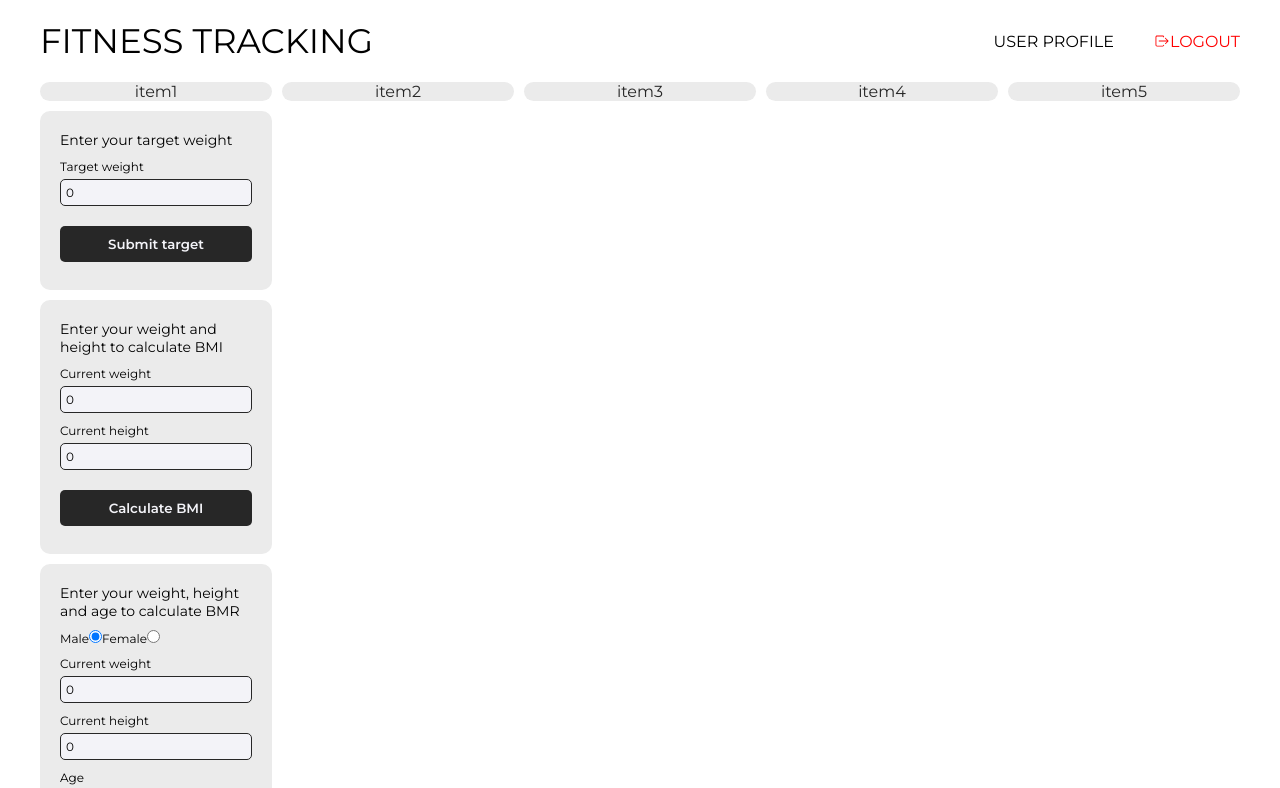
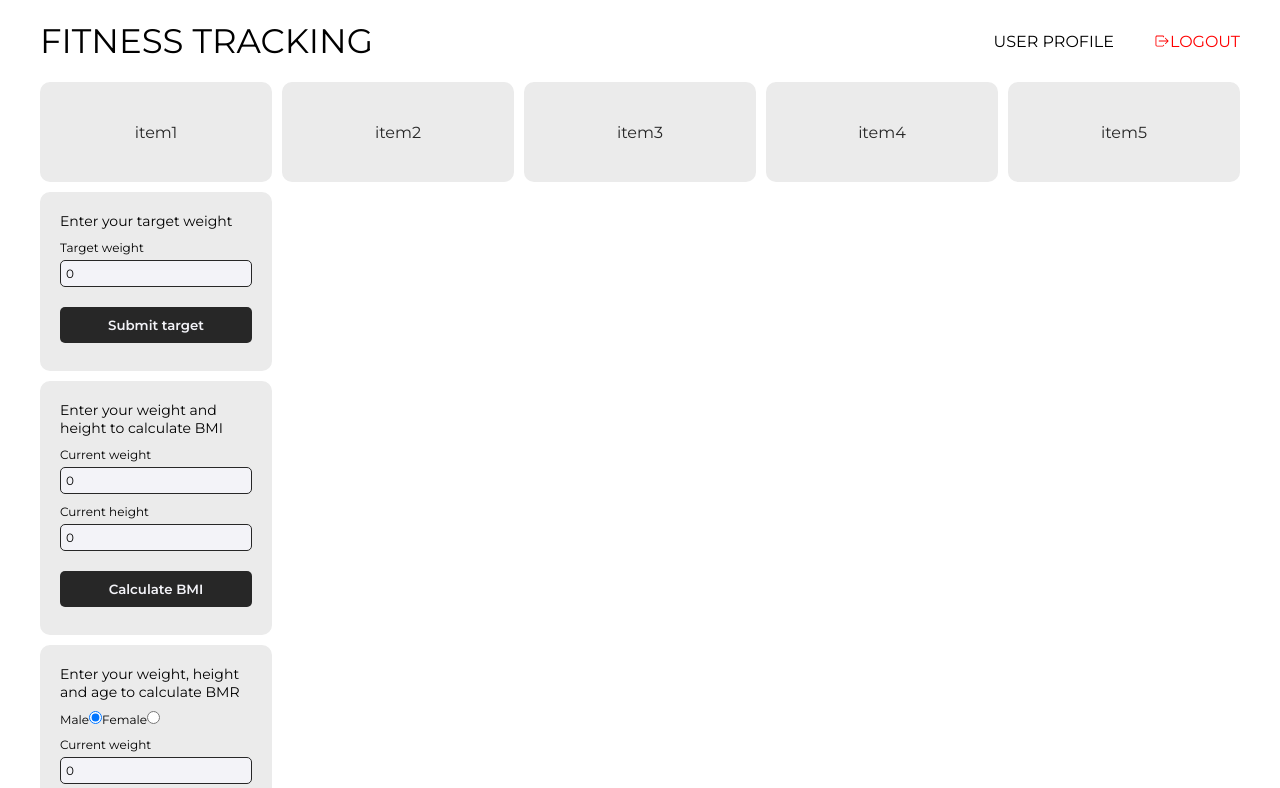
Before and after one commit to JKukielski/fitness-tracking-app, a React (Vite) app in the folder frontend/: page / in a window 1280 px wide. Shown: the top 788 px of the page. Built offline with nearby package versions, Linux system fonts and the light colour scheme; sample sign-in values are in the browser's storage.

Commit message:
Grid fixes

```diff
--- a/frontend/src/components/CarouselComponent.jsx
+++ b/frontend/src/components/CarouselComponent.jsx
@@ -1,4 +1,3 @@
-import { useState } from 'react';
 import '../styles/CarouselComponent.css';
 
 const CarouselComponent = () => {
--- a/frontend/src/styles/CarouselComponent.css
+++ b/frontend/src/styles/CarouselComponent.css
@@ -1,13 +1,15 @@
 .carousel-container {
     grid-column-start: 1;
     grid-column-end: 6;
+    grid-row-start: 1;
+    grid-row-end: 2;
     display: grid;
     grid-template-columns: repeat(5, 1fr);
     gap: 10px;
 }
 
 .carousel-item {
-    /* height: 100px;  */
+    height: 100px;
     background-color: var(--color-primary-light);
     display: flex;
     justify-content: center;
@@ -17,7 +19,7 @@
 }
 
 
-@media screen and (max-width: 1024px) {
+/* @media screen and (max-width: 1024px) {
      .carousel-container {
         grid-template-columns: repeat(4, 1fr);
      }
@@ -33,4 +35,4 @@
     .carousel-container {
         grid-template-columns: 1fr;
     }
-}
+} */
```
